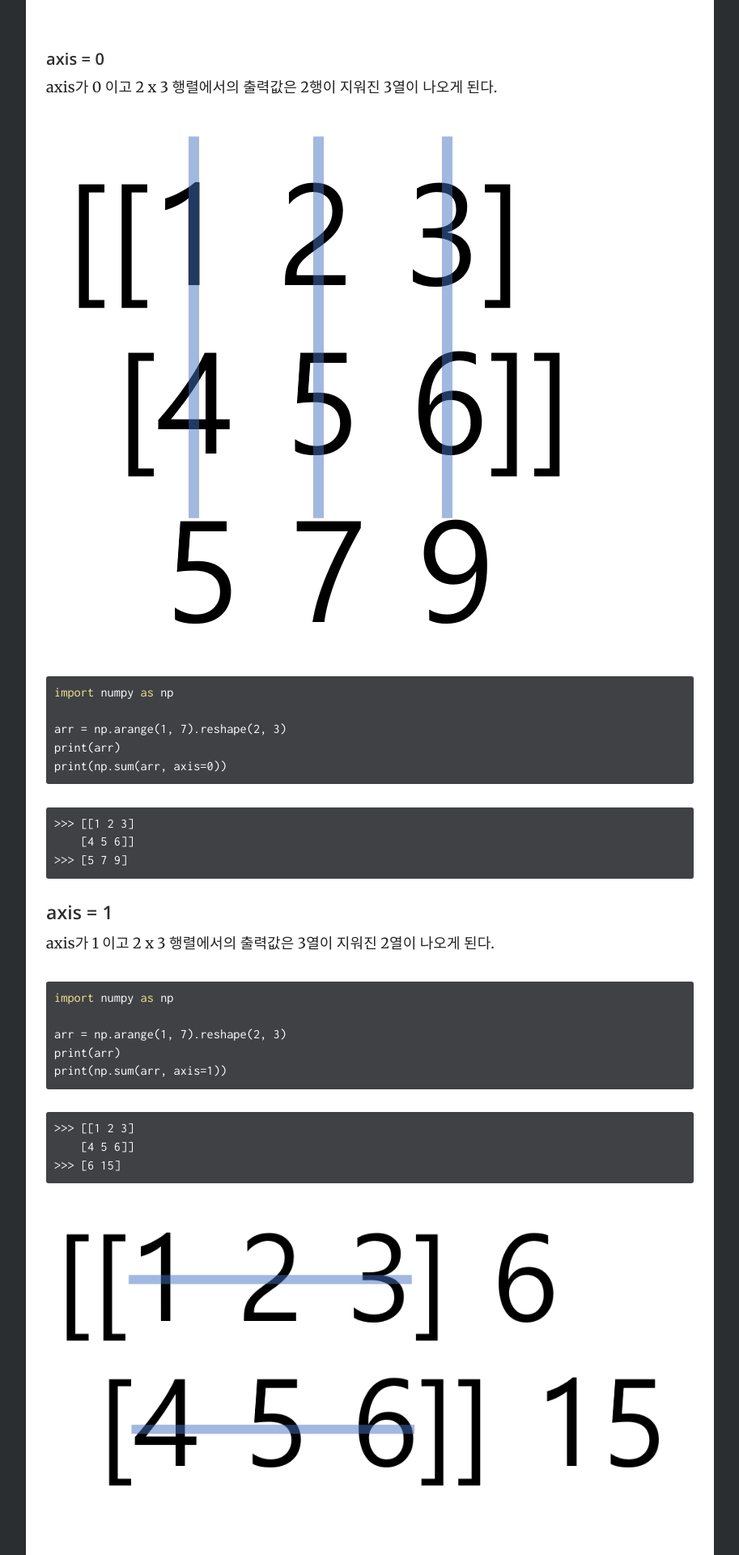
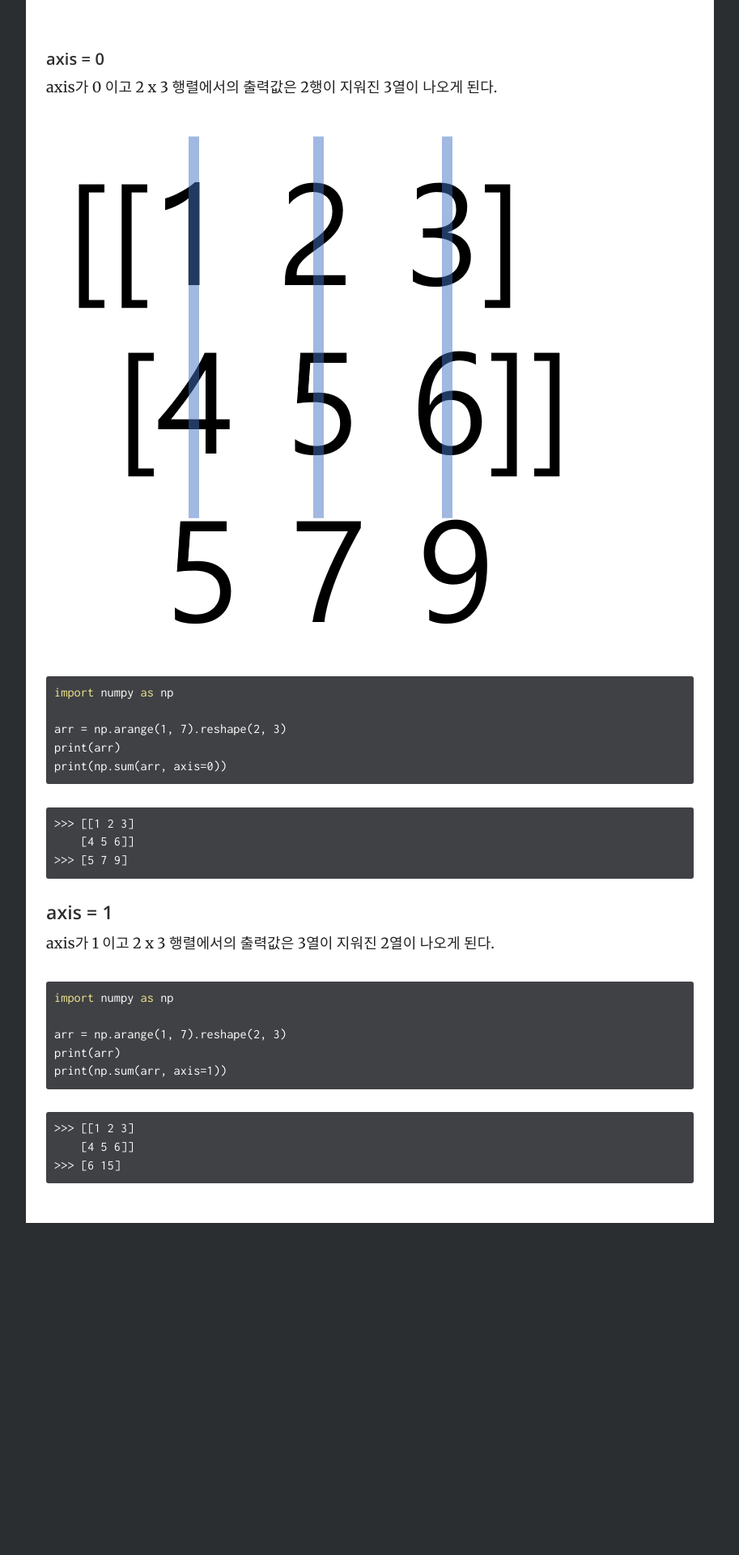
Before and after one commit to jongeunShin95/python-study, a Jekyll site: the page built from _docs/numpy/axis.md, in a window 1280 px wide. Shown: the part 1565-3485 px from the top of the page at 81% size, without its empty margins (333-1246 px from the left). Built offline with Jekyll 4.4.1, drawn with Linux system fonts in a browser that asks for light colours; after the commit the page ends 3075 px from its top, so only the background shows below that.

```diff
--- a/_docs/numpy/axis.md
+++ b/_docs/numpy/axis.md
@@ -87,5 +87,3 @@
     >>> [[1 2 3]
         [4 5 6]]
     >>> [6 15]
-
-![2_aixs_0](../../images/numpy_axis/2_axis_1.png)
```
